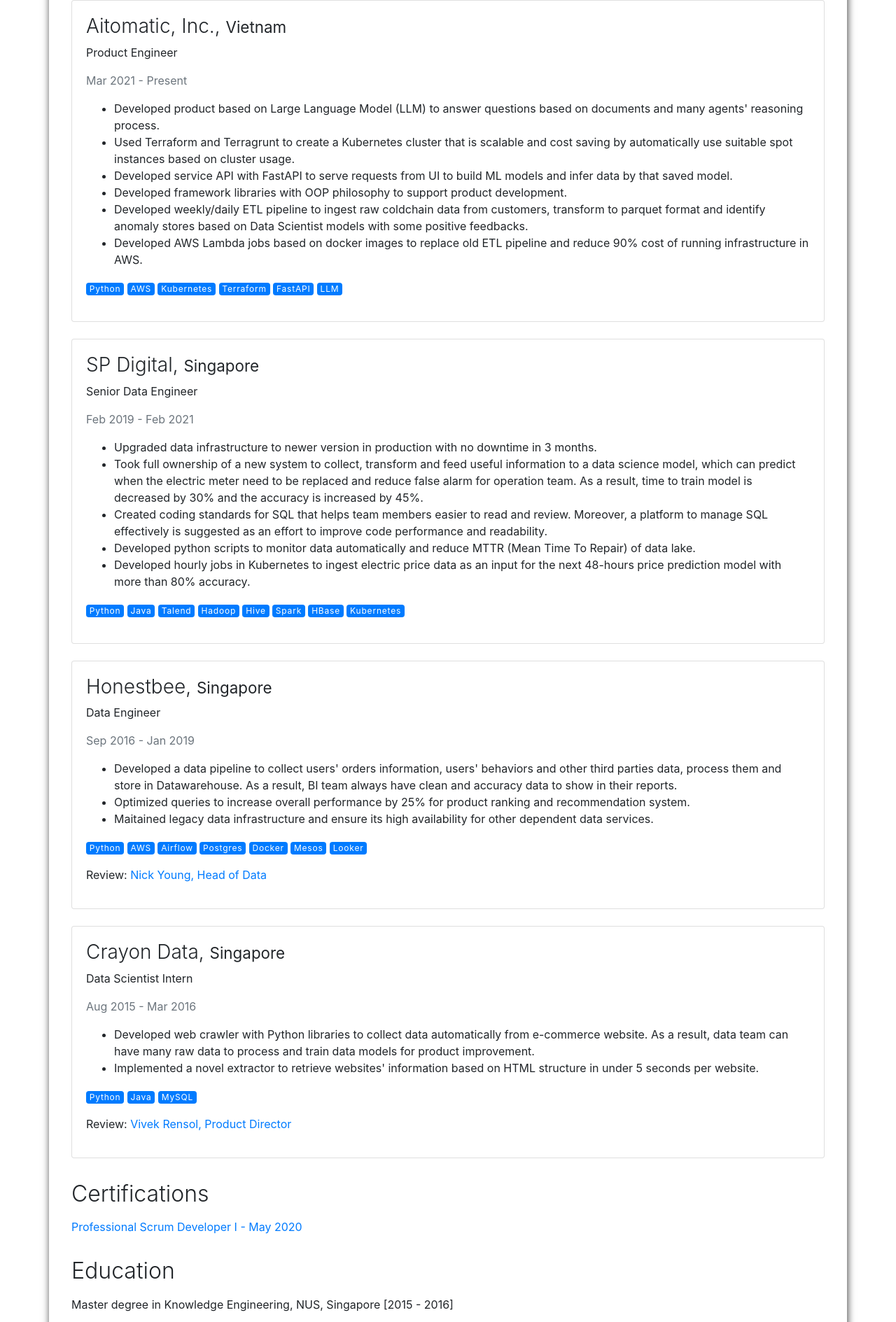
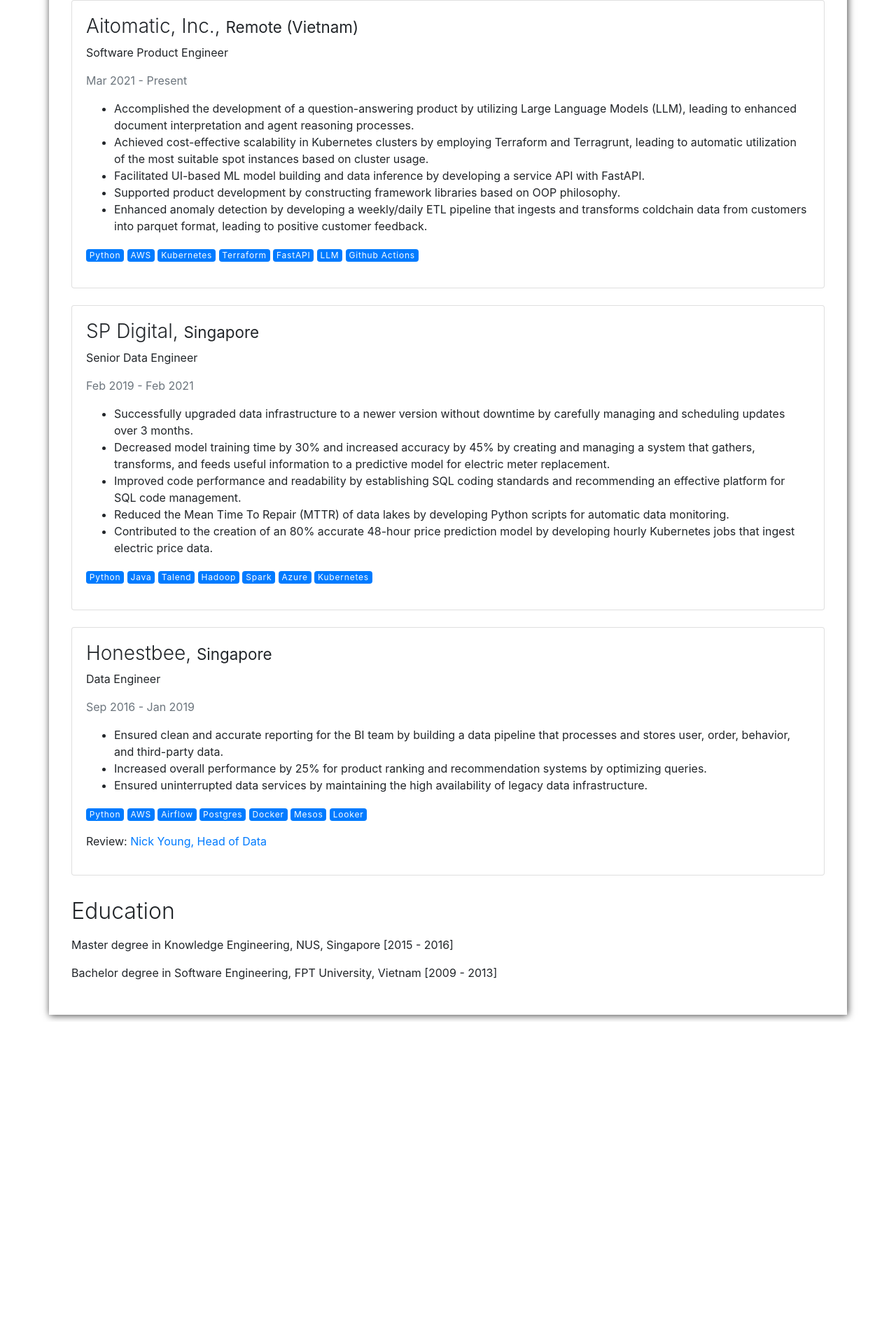
Before and after one commit to phamhoangtuan/cv, a plain HTML site: page index.html in a window 1280 px wide. Shown: the part 312-2201 px from the top of the page at 70% size. After the commit the page ends 1772 px from the top, so only its background shows below. Drawn offline with nearby package versions, Linux system fonts and the light colour scheme.

Commit message:
Deploying to gh-pages from  @ 8b0313c28dcf2b2a505d5414c27656fe21ee698e 🚀

```diff
--- a/index.html
+++ b/index.html
@@ -3,7 +3,7 @@
 <head>
     <meta charset="UTF-8"/>
     <meta name="viewport" content="width=device-width, initial-scale=1">
-    <title>Pham Hoang Tuan. Senior Data Engineer</title>
+    <title>Pham Hoang Tuan. Software Product Engineer</title>
     <link rel="icon" href="favicon.ico" type="image/x-icon"/>
     <link rel="stylesheet" href="https://stackpath.bootstrapcdn.com/bootstrap/4.1.3/css/bootstrap.min.css">
     <link rel="stylesheet" href="https://use.fontawesome.com/releases/v5.6.3/css/all.css">
@@ -13,9 +13,9 @@
 <div class="container page">
     <div class="row">
         <div class="col-md-6 col-print-6">
-            <h1>Pham Hoang Tuan<br/>Senior Data Engineer</h1>
+            <h1>Pham Hoang Tuan<br/>Software Product Engineer</h1>
             <p>
-                <time datetime="" class="text-muted">Last update: June 26, 2023</time>
+                <time datetime="" class="text-muted">Last update: August 2, 2023</time>
             </p>
             <p>
                 <span class="screen"><a href="pham-hoang-tuan.pdf"><i class="fa fa-file-pdf-o" aria-hidden="true"></i>Download PDF version</a></span>
@@ -34,7 +34,7 @@
                 <dt class="col-md-3">Languages</dt>
                 <dd class="col-md-9">Vietnamese, English</dd>
                 <dt class="col-md-3">Phone</dt>
-                <dd class="col-md-9">+84 909 770 891</dd>
+                <dd class="col-md-9">(+84) 9 0977 0891</dd>
             </dl>
         </div>
     </div>
@@ -43,12 +43,12 @@
     <div class="card mb-4">
         <div class="card-body">
             <h3>Aitomatic, Inc.,
-                <small>Vietnam</small>
+                <small>Remote (Vietnam)</small>
             </h3>
-            <p>Product Engineer</p>
+            <p>Software Product Engineer</p>
             <p class="text-muted">Mar 2021 - Present</p>
 
-            <div><ul><li>Developed product based on Large Language Model (LLM) to answer questions based on documents and many agents&#39; reasoning process.</li><li>Used Terraform and Terragrunt to create a Kubernetes cluster that is scalable and cost saving by automatically use suitable spot instances based on cluster usage.</li><li>Developed service API with FastAPI to serve requests from UI to build ML models and infer data by that saved model.</li><li>Developed framework libraries with OOP philosophy to support product development.</li><li>Developed weekly/daily ETL pipeline to ingest raw coldchain data from customers, transform to parquet format and identify anomaly stores based on Data Scientist models with some positive feedbacks.</li><li>Developed AWS Lambda jobs based on docker images to replace old ETL pipeline and reduce 90% cost of running infrastructure in AWS.
+            <div><ul><li>Accomplished the development of a question-answering product by utilizing Large Language Models (LLM), leading to enhanced document interpretation and agent reasoning processes.</li><li>Achieved cost-effective scalability in Kubernetes clusters by employing Terraform and Terragrunt, leading to automatic utilization of the most suitable spot instances based on cluster usage.</li><li>Facilitated UI-based ML model building and data inference by developing a service API with FastAPI.</li><li>Supported product development by constructing framework libraries based on OOP philosophy.</li><li>Enhanced anomaly detection by developing a weekly/daily ETL pipeline that ingests and transforms coldchain data from customers into parquet format, leading to positive customer feedback.
   </li></ul></div>
 
             <p>
@@ -58,6 +58,7 @@
                 <span class="badge badge-primary">Terraform</span>
                 <span class="badge badge-primary">FastAPI</span>
                 <span class="badge badge-primary">LLM</span>
+                <span class="badge badge-primary">Github Actions</span>
             </p>
 
         </div>
@@ -70,7 +71,7 @@
             <p>Senior Data Engineer</p>
             <p class="text-muted">Feb 2019 - Feb 2021</p>
 
-            <div><ul><li>Upgraded data infrastructure to newer version in production with no downtime in 3 months.</li><li>Took full ownership of a new system to collect, transform and feed useful information to a data science model, which can predict when the electric meter need to be replaced and reduce false alarm for operation team. As a result, time to train model is decreased by 30% and the accuracy is increased by 45%.</li><li>Created coding standards for SQL that helps team members easier to read and review. Moreover, a platform to manage SQL effectively is suggested as an effort to improve code performance and readability.</li><li>Developed python scripts to monitor data automatically and reduce MTTR (Mean Time To Repair) of data lake.</li><li>Developed hourly jobs in Kubernetes to ingest electric price data as an input for the next 48-hours price prediction model with more than 80% accuracy.
+            <div><ul><li>Successfully upgraded data infrastructure to a newer version without downtime by carefully managing and scheduling updates over 3 months.</li><li>Decreased model training time by 30% and increased accuracy by 45% by creating and managing a system that gathers, transforms, and feeds useful information to a predictive model for electric meter replacement.</li><li>Improved code performance and readability by establishing SQL coding standards and recommending an effective platform for SQL code management.</li><li>Reduced the Mean Time To Repair (MTTR) of data lakes by developing Python scripts for automatic data monitoring.</li><li>Contributed to the creation of an 80% accurate 48-hour price prediction model by developing hourly Kubernetes jobs that ingest electric price data.
   </li></ul></div>
 
             <p>
@@ -78,9 +79,8 @@
                 <span class="badge badge-primary">Java</span>
                 <span class="badge badge-primary">Talend</span>
                 <span class="badge badge-primary">Hadoop</span>
-                <span class="badge badge-primary">Hive</span>
                 <span class="badge badge-primary">Spark</span>
-                <span class="badge badge-primary">HBase</span>
+                <span class="badge badge-primary">Azure</span>
                 <span class="badge badge-primary">Kubernetes</span>
             </p>
 
@@ -94,7 +94,7 @@
             <p>Data Engineer</p>
             <p class="text-muted">Sep 2016 - Jan 2019</p>
 
-            <div><ul><li>Developed a data pipeline to collect users&#39; orders information, users&#39; behaviors and other third parties data, process them and store in Datawarehouse. As a result, BI team always have clean and accuracy data to show in their reports.</li><li>Optimized queries to increase overall performance by 25% for product ranking and recommendation system.</li><li>Maitained legacy data infrastructure and ensure its high availability for other dependent data services.
+            <div><ul><li>Ensured clean and accurate reporting for the BI team by building a data pipeline that processes and stores user, order, behavior, and third-party data.</li><li>Increased overall performance by 25% for product ranking and recommendation systems by optimizing queries.</li><li>Ensured uninterrupted data services by maintaining the high availability of legacy data infrastructure.
   </li></ul></div>
 
             <p>
@@ -112,33 +112,9 @@
             </p>
         </div>
     </div>
-    <div class="card mb-4">
-        <div class="card-body">
-            <h3>Crayon Data,
-                <small>Singapore</small>
-            </h3>
-            <p>Data Scientist Intern</p>
-            <p class="text-muted">Aug 2015 - Mar 2016</p>
 
-            <div><ul><li>Developed web crawler with Python libraries to collect data automatically from e-commerce website. As a result, data team can have many raw data to process and train data models for product improvement.</li><li>Implemented a novel extractor to retrieve websites&#39; information based on HTML structure in under 5 seconds per website.
-  </li></ul></div>
-
-            <p>
-                <span class="badge badge-primary">Python</span>
-                <span class="badge badge-primary">Java</span>
-                <span class="badge badge-primary">MySQL</span>
-            </p>
-
-            <p>
-                Review: <a href="https://phamhoangtuan.github.io/cv/review_crayon.png">Vivek Rensol, Product Director</a>
-            </p>
-        </div>
-    </div>
-
-    <h2>Certifications</h2>
-        <p>
-            <a href="https://phamhoangtuan.github.io/cv/PSDI.pdf">Professional Scrum Developer I - May 2020</a>
-        </p>
+    <!-- <h2>Certifications</h2>
+ -->
 
     <h2>Education</h2>
     <p>Master degree in Knowledge Engineering, NUS, Singapore [2015 - 2016]</p>
```
Also changed, not shown: 1 other file.
